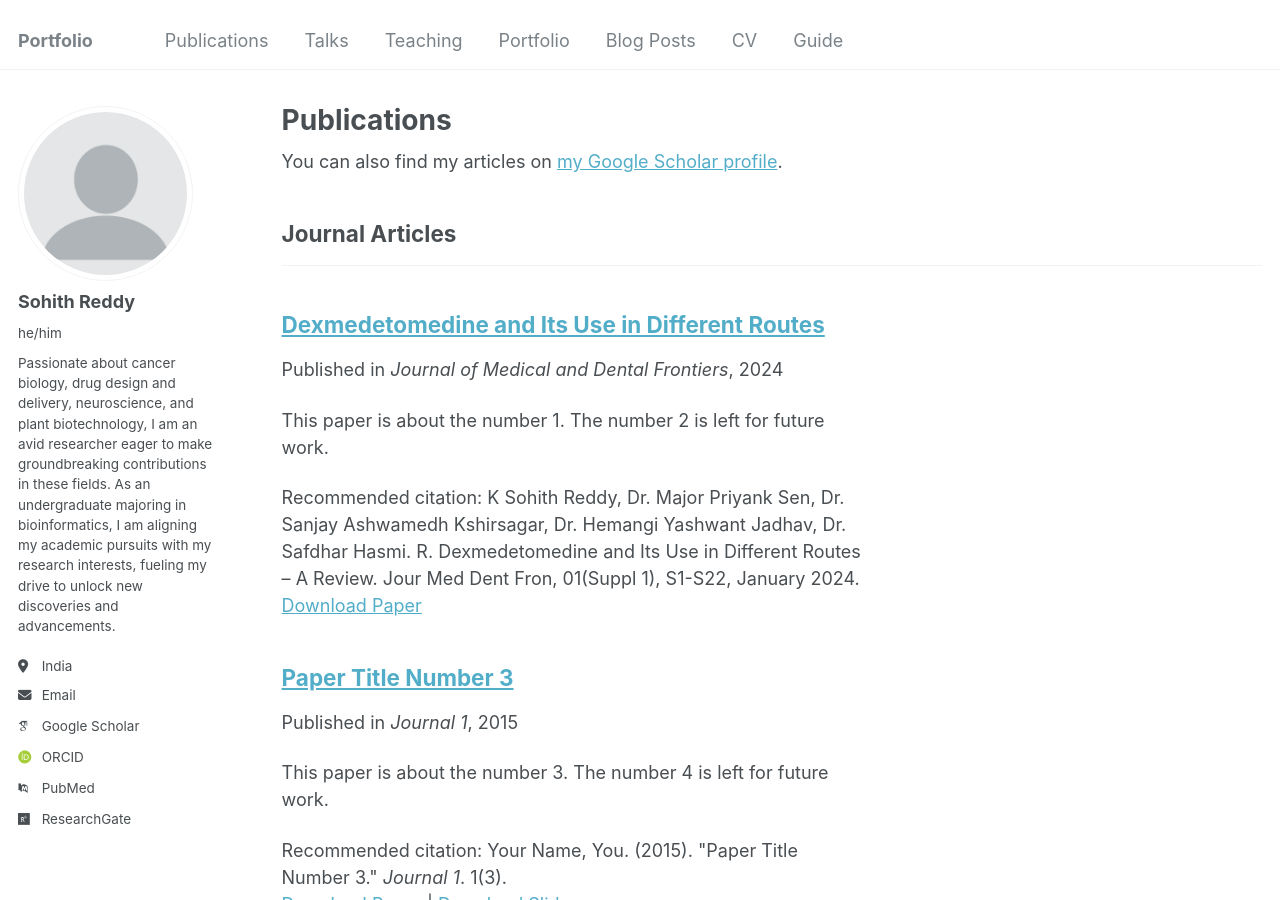
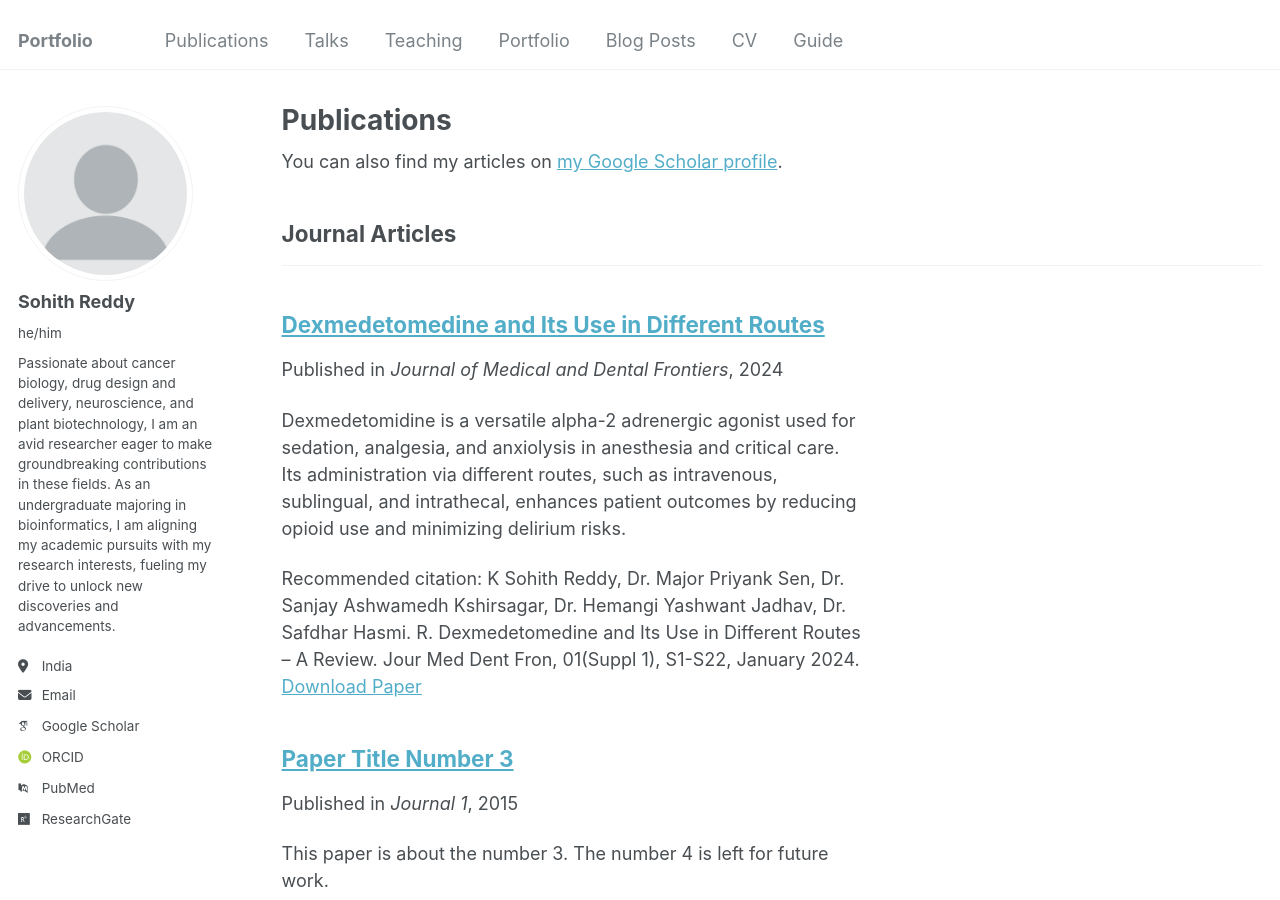
Before and after one commit to sohithpydev/sohith, a Jekyll site: the page built from _pages/publications.html, in a window 1280 px wide and 900 px high. Built offline with Jekyll 4.4.1, drawn with Linux system fonts in a browser that asks for light colours; some web fonts are replaced.

Commit message:
Update 2009-10-01-paper-title-number-1.md

```diff
--- a/_publications/2009-10-01-paper-title-number-1.md
+++ b/_publications/2009-10-01-paper-title-number-1.md
@@ -3,8 +3,8 @@ title: "Dexmedetomedine and Its Use in Different Routes"
 collection: publications
 category: manuscripts
 permalink: /publication/2009-10-01-paper-title-number-1
-excerpt: 'This paper is about the number 1. The number 2 is left for future work.'
-date: January 2024
+excerpt: 'Dexmedetomidine is a versatile alpha-2 adrenergic agonist used for sedation, analgesia, and anxiolysis in anesthesia and critical care. Its administration via different routes, such as intravenous, sublingual, and intrathecal, enhances patient outcomes by reducing opioid use and minimizing delirium risks.'
+date: 'January 2024'
 venue: 'Journal of Medical and Dental Frontiers'
 paperurl: 'https://journalofmedicalanddentalfrontiers.com/wp-content/uploads/2024/06/1-Dexmed-Sup-Is-Jan-24.pdf'
 citation: 'K Sohith Reddy, Dr. Major Priyank Sen, Dr. Sanjay Ashwamedh Kshirsagar, Dr. Hemangi Yashwant Jadhav,
```
